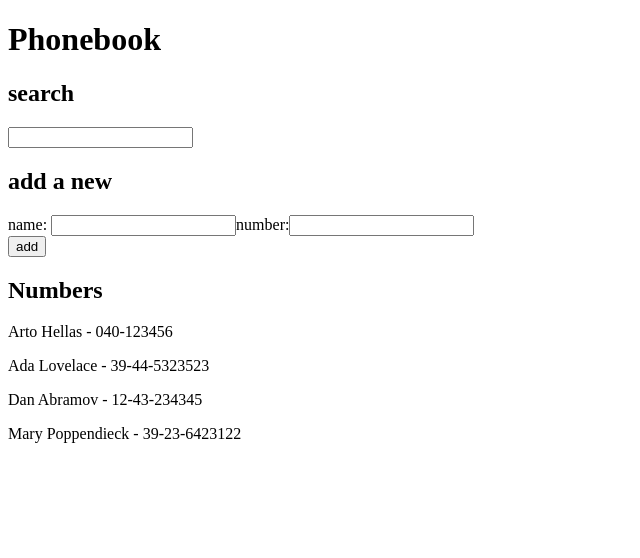
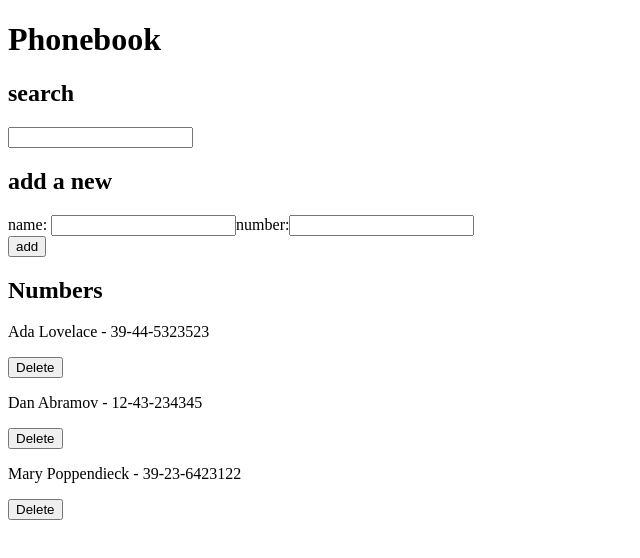
Before and after one commit to JuanJaimes9/FullStackOpen-Submissions, a React (Vite) app in the folder part2/phoneinfo/: page / in a window 1280 px wide. Shown: the top 558 px of the page, without its empty margins (0-640 px from the left). Built offline with nearby package versions, Linux system fonts and the light colour scheme; data requests are answered from the project's data file.

Commit message:
add delete person

```diff
--- a/part2/phoneinfo/db.json
+++ b/part2/phoneinfo/db.json
@@ -1,24 +1,19 @@
 {
   "persons": [
     {
-      "name": "Arto Hellas",
-      "number": "040-123456",
-      "id": 1
-    },
-    {
       "name": "Ada Lovelace",
       "number": "39-44-5323523",
-      "id": 2
+      "id": "2"
     },
     {
       "name": "Dan Abramov",
       "number": "12-43-234345",
-      "id": 3
+      "id": "3"
     },
     {
       "name": "Mary Poppendieck",
       "number": "39-23-6423122",
-      "id": 4
+      "id": "4"
     }
   ]
 }
--- a/part2/phoneinfo/src/App.jsx
+++ b/part2/phoneinfo/src/App.jsx
@@ -2,7 +2,7 @@ import { useEffect, useState } from "react";
 import Filter from "./components/Filter";
 import PersonForm from "./components/PersonForm";
 import Persons from "./components/Persons";
-import axios from "axios";
+import personsService from "./services/persons";
 
 const App = () => {
   const [persons, setPersons] = useState([]);
@@ -11,54 +11,72 @@ const App = () => {
   const [searchName, setSearchName] = useState("");
 
   useEffect(() => {
-    /* fetch()
-    fetch("http://localhost:3001/persons")
-      .then((response) => response.json())
-      .then((data) => setPersons(data));
-      */
-
-    //axios
-    axios
-      .get("http://localhost:3001/persons")
-      .then((response) => setPersons(response.data));
+    personsService
+      .getAll()
+      .then((initialPeople) => {
+        setPersons(initialPeople);
+      })
+      .catch((error) => {
+        console.error("Error getting data:", error);
+      });
   }, []);
 
-  // Set new person
-  function handleSubmit(e) {
+  const handleSubmit = (e) => {
     e.preventDefault();
+    const existingPerson = persons.find((person) => person.name === newName);
+
+    if (existingPerson) {
+      alert(`${newName} is already added to phonebook`);
+      return;
+    }
+
     const newPerson = {
       name: newName,
       number: newNumber,
+      id: `${
+        persons.length > 0 ? Math.max(...persons.map((p) => p.id)) + 1 : 1
+      }`,
     };
 
-    setPersons(persons.concat(newPerson));
+    personsService.create(newPerson).then((createdPerson) => {
+      setPersons(persons.concat(createdPerson));
       setNewName("");
       setNewNumber("");
-  }
+    });
+  };
 
-  function handleChangeName(e) {
-    setNewName(e.target.value);
-  }
-  function handleChangeNumber(e) {
-    setNewNumber(e.target.value);
-  }
+  const handleChangeName = (e) => setNewName(e.target.value);
+  const handleChangeNumber = (e) => setNewNumber(e.target.value);
 
-  //filter persons
-  function filterName(e) {
-    setSearchName(e.target.value);
-  }
+  const filterName = (e) => setSearchName(e.target.value);
 
   const filteredNames = persons.filter((person) =>
-    person.name.includes(searchName)
+    person.name.toLowerCase().includes(searchName.toLowerCase())
   );
+
+  const deletePerson = (id) => {
+    const personToDelete = persons.find((p) => p.id === id);
+
+    if (personToDelete) {
+      if (window.confirm(`Delete ${personToDelete.name}?`)) {
+        personsService
+          .deletePerson(id)
+          .then(() => {
+            setPersons(persons.filter((p) => p.id !== id));
+          })
+          .catch((error) => {
+            console.error("Error deleting person:", error);
+          });
+      }
+    } else {
+      console.error("Person not found");
+    }
+  };
 
   return (
     <div>
       <h1>Phonebook</h1>
-      <div>
       <Filter searchName={searchName} filterName={filterName} />
-      </div>
-      <div>
       <PersonForm
         newName={newName}
         newNumber={newNumber}
@@ -66,10 +84,11 @@ const App = () => {
         handleChangeNumber={handleChangeNumber}
         handleSubmit={handleSubmit}
       />
-      </div>
-      <div>
-        <Persons filteredNames={filteredNames} newName={newName} />
-      </div>
+      <Persons
+        filteredNames={filteredNames}
+        newName={newName}
+        deletePerson={deletePerson}
+      />
     </div>
   );
 };
--- a/part2/phoneinfo/src/components/Persons.jsx
+++ b/part2/phoneinfo/src/components/Persons.jsx
@@ -1,4 +1,4 @@
-function Persons({ filteredNames, newName }) {
+function Persons({ filteredNames, newName, deletePerson }) {
   return (
     <div>
       <h2>Numbers</h2>
@@ -8,6 +8,7 @@ function Persons({ filteredNames, newName }) {
             <p>{`${person.name} - ${
               person.number ? `${person.number}` : `don't have number yet`
             }`}</p>
+            <button onClick={() => deletePerson(person.id)}>Delete</button>
           </div>
         ) : (
           alert(`${newName} is already added to phonebook`)
--- /dev/null
+++ b/part2/phoneinfo/src/services/persons.js
@@ -0,0 +1,22 @@
+import axios from "axios";
+const baseUrl = "http://localhost:3001/persons";
+
+const getAll = () => {
+  const request = axios.get(baseUrl);
+  return request.then((response) => response.data);
+};
+
+const create = (newObject) => {
+  const request = axios.post(baseUrl, newObject);
+  return request.then((response) => response.data);
+};
+
+const deletePerson = (id) => {
+  return axios.delete(`${baseUrl}/${id}`);
+};
+
+export default {
+  getAll,
+  create,
+  deletePerson,
+};
```
Lines whose indentation alone changed are shown as unchanged.
